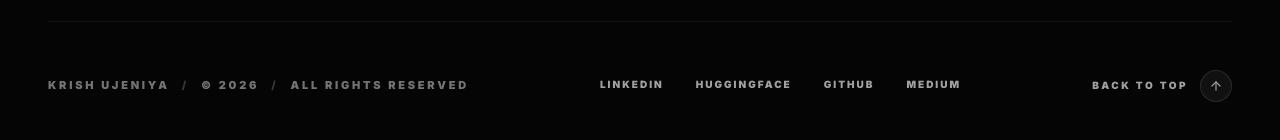
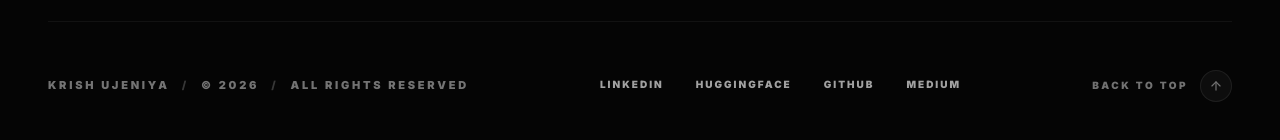
Before and after one commit to krishujeniya/krishujeniya, a Next.js app: page / in a window 1280 px wide. Shown: the part 11768-11908 px from the top of the page. Built offline with nearby package versions, Linux system fonts and the light colour scheme.

Commit message:
fix(footer): apply scrolled state to back-to-top button

```diff
--- a/src/app/page.tsx
+++ b/src/app/page.tsx
@@ -1054,7 +1054,7 @@ export default function Portfolio() {
                         <button
                             onClick={() => scrollTo('home')}
                             aria-label="Back to top"
-                            className="group flex items-center gap-3 text-[10px] font-black uppercase tracking-[0.25em] text-[#A1A1A1] hover:text-white transition-colors"
+                            className={`group flex items-center gap-3 text-[10px] font-black uppercase tracking-[0.25em] text-[#A1A1A1] hover:text-white transition-colors ${scrolled ? 'opacity-100' : 'opacity-70'}`}
                         >
                             Back to Top
                             <span className="w-8 h-8 rounded-full border border-white/10 flex items-center justify-center group-hover:border-white/30 transition-all bg-white/5">
```
